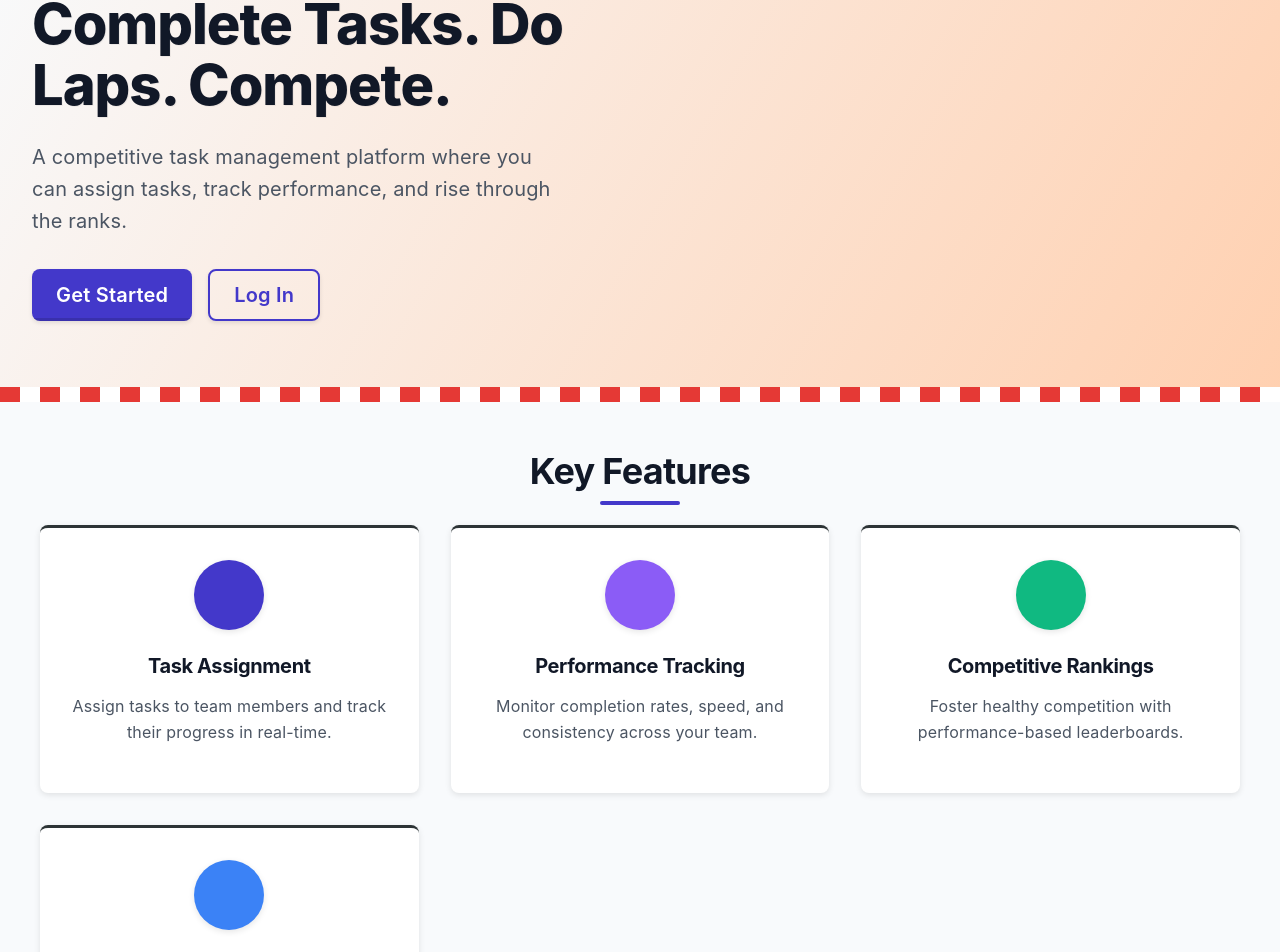
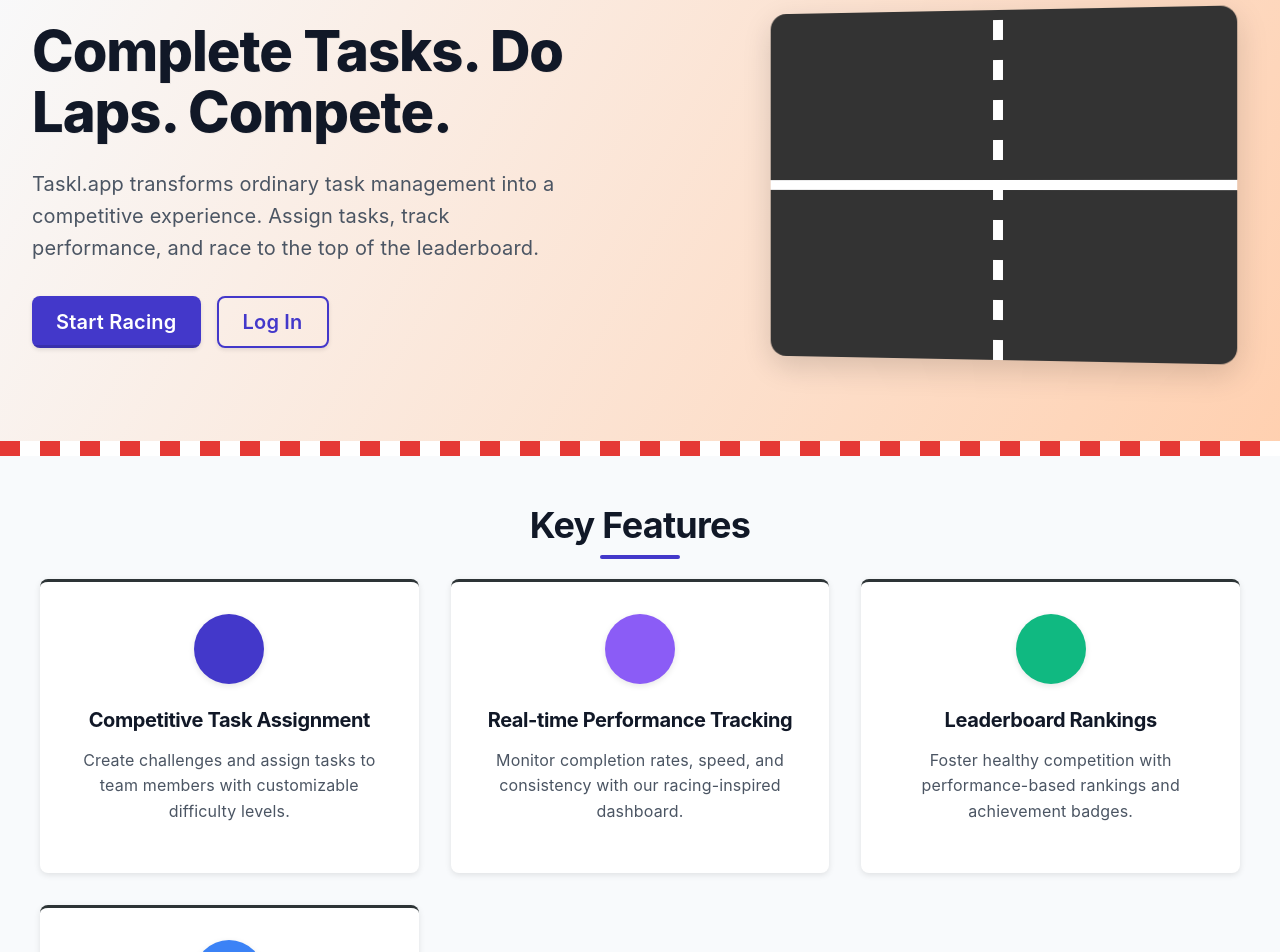
Before and after one commit to gianyrox/tasklapp, a Next.js app: page / in a window 1280 px wide. Shown: the part 180-1132 px from the top of the page. Built offline with nearby package versions, Linux system fonts and the light colour scheme; no server answers.

Commit message:
Apr 15, 2025, 10:56 PM

```diff
--- a/src/app/Home.module.css
+++ b/src/app/Home.module.css
@@ -158,13 +158,13 @@
 .trackImage {
   width: 100%;
   height: 350px;
-  background-color: var(--track-asphalt);
-  border-radius: var(--border-radius-lg);
-  box-shadow: var(--shadow-lg);
+  background-color: #333; /* track-asphalt color */
+  border-radius: 16px;
+  box-shadow: 0 10px 30px rgba(0, 0, 0, 0.15);
   position: relative;
   overflow: hidden;
   transform: perspective(800px) rotateY(-5deg);
-  transition: transform var(--transition-normal);
+  transition: transform 0.3s ease;
 }
 
 .trackImage:hover {
@@ -179,7 +179,7 @@
   right: 0;
   height: 10px;
   transform: translateY(-50%);
-  background-color: var(--track-line);
+  background-color: #fff; /* track-line color */
   z-index: 1;
 }
 
@@ -193,8 +193,8 @@
   transform: translateX(-50%);
   background: repeating-linear-gradient(
     0deg,
-    var(--track-line) 0px,
-    var(--track-line) 20px,
+    #fff 0px,
+    #fff 20px,
     transparent 20px,
     transparent 40px
   );
--- a/src/app/layout.tsx
+++ b/src/app/layout.tsx
@@ -5,6 +5,28 @@ import { AuthProvider } from '../context/AuthContext';
 export const metadata: Metadata = {
   title: 'Taskl.app - Competitive Task Management',
   description: 'A competitive task completion app where users can assign tasks to each other and track performance.',
+  openGraph: {
+    title: 'Taskl.app - Complete Tasks. Do Laps. Compete.',
+    description: 'A competitive task management platform where you can assign tasks, track performance, and rise through the ranks.',
+    url: 'https://taskl.app',
+    siteName: 'Taskl.app',
+    images: [
+      {
+        url: '/images/taskl-social-banner.png',
+        width: 1200,
+        height: 630,
+        alt: 'Taskl.app - Competitive Task Management',
+      },
+    ],
+    locale: 'en_US',
+    type: 'website',
+  },
+  twitter: {
+    card: 'summary_large_image',
+    title: 'Taskl.app - Complete Tasks. Do Laps. Compete.',
+    description: 'A competitive task management platform where you can assign tasks, track performance, and rise through the ranks.',
+    images: ['/images/taskl-social-banner.png'],
+  },
 };
 
 export default function RootLayout({
--- a/src/app/page.tsx
+++ b/src/app/page.tsx
@@ -110,7 +110,8 @@ const HomePage: React.FC = () => {
           <div className={styles.heroContent}>
             <h1 className={styles.title}>Complete Tasks. Do Laps. Compete.</h1>
             <p className={styles.subtitle}>
-              A competitive task management platform where you can assign tasks, track performance, and rise through the ranks.
+              Taskl.app transforms ordinary task management into a competitive experience.
+              Assign tasks, track performance, and race to the top of the leaderboard.
             </p>
             <div className={styles.cta}>
               {isLoggedIn ? (
@@ -119,7 +120,7 @@ const HomePage: React.FC = () => {
                 </Link>
               ) : (
                 <Link href="/signup">
-                  <Button size="lg" variant="primary">Get Started</Button>
+                  <Button size="lg" variant="primary">Start Racing</Button>
                 </Link>
               )}
               {!isLoggedIn && (
@@ -130,7 +131,7 @@ const HomePage: React.FC = () => {
             </div>
           </div>
           <div className={styles.heroImage}>
-            <div className={styles.imagePlaceholder}></div>
+            <div className={styles.trackImage}></div>
           </div>
         </section>
 
@@ -139,23 +140,23 @@ const HomePage: React.FC = () => {
           <div className={styles.featureGrid}>
             <div className={styles.featureCard}>
               <div className={styles.featureIcon} style={{ backgroundColor: 'var(--primary)' }}></div>
-              <h3>Task Assignment</h3>
-              <p>Assign tasks to team members and track their progress in real-time.</p>
+              <h3>Competitive Task Assignment</h3>
+              <p>Create challenges and assign tasks to team members with customizable difficulty levels.</p>
             </div>
             <div className={styles.featureCard}>
               <div className={styles.featureIcon} style={{ backgroundColor: 'var(--secondary)' }}></div>
-              <h3>Performance Tracking</h3>
-              <p>Monitor completion rates, speed, and consistency across your team.</p>
+              <h3>Real-time Performance Tracking</h3>
+              <p>Monitor completion rates, speed, and consistency with our racing-inspired dashboard.</p>
             </div>
             <div className={styles.featureCard}>
               <div className={styles.featureIcon} style={{ backgroundColor: 'var(--success)' }}></div>
-              <h3>Competitive Rankings</h3>
-              <p>Foster healthy competition with performance-based leaderboards.</p>
+              <h3>Leaderboard Rankings</h3>
+              <p>Foster healthy competition with performance-based rankings and achievement badges.</p>
             </div>
             <div className={styles.featureCard}>
               <div className={styles.featureIcon} style={{ backgroundColor: 'var(--info)' }}></div>
-              <h3>Detailed Analytics</h3>
-              <p>Access comprehensive statistics to improve productivity.</p>
+              <h3>Racing Analytics</h3>
+              <p>Gain insights with comprehensive statistics and visualize your productivity journey.</p>
             </div>
           </div>
         </section>
```
